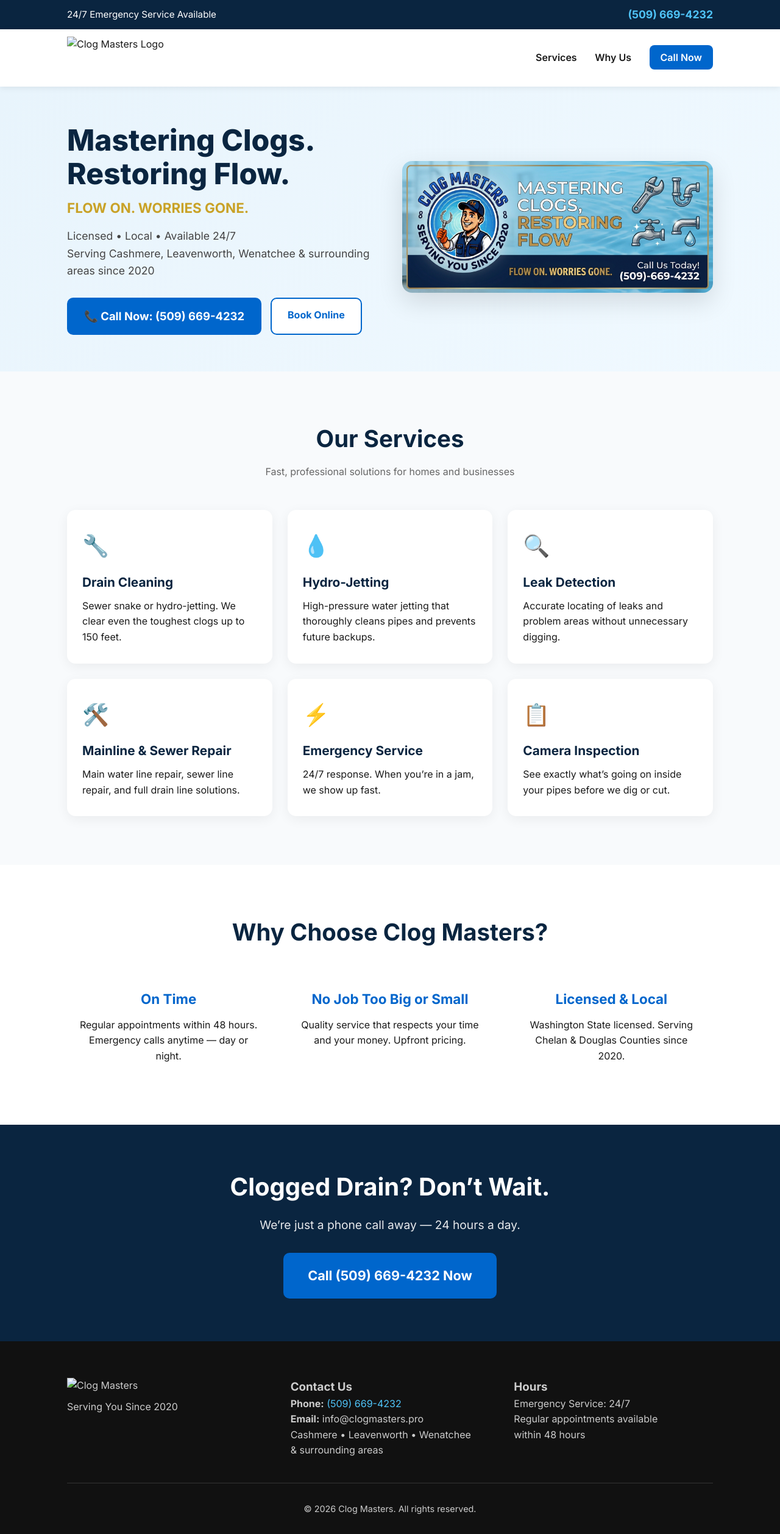
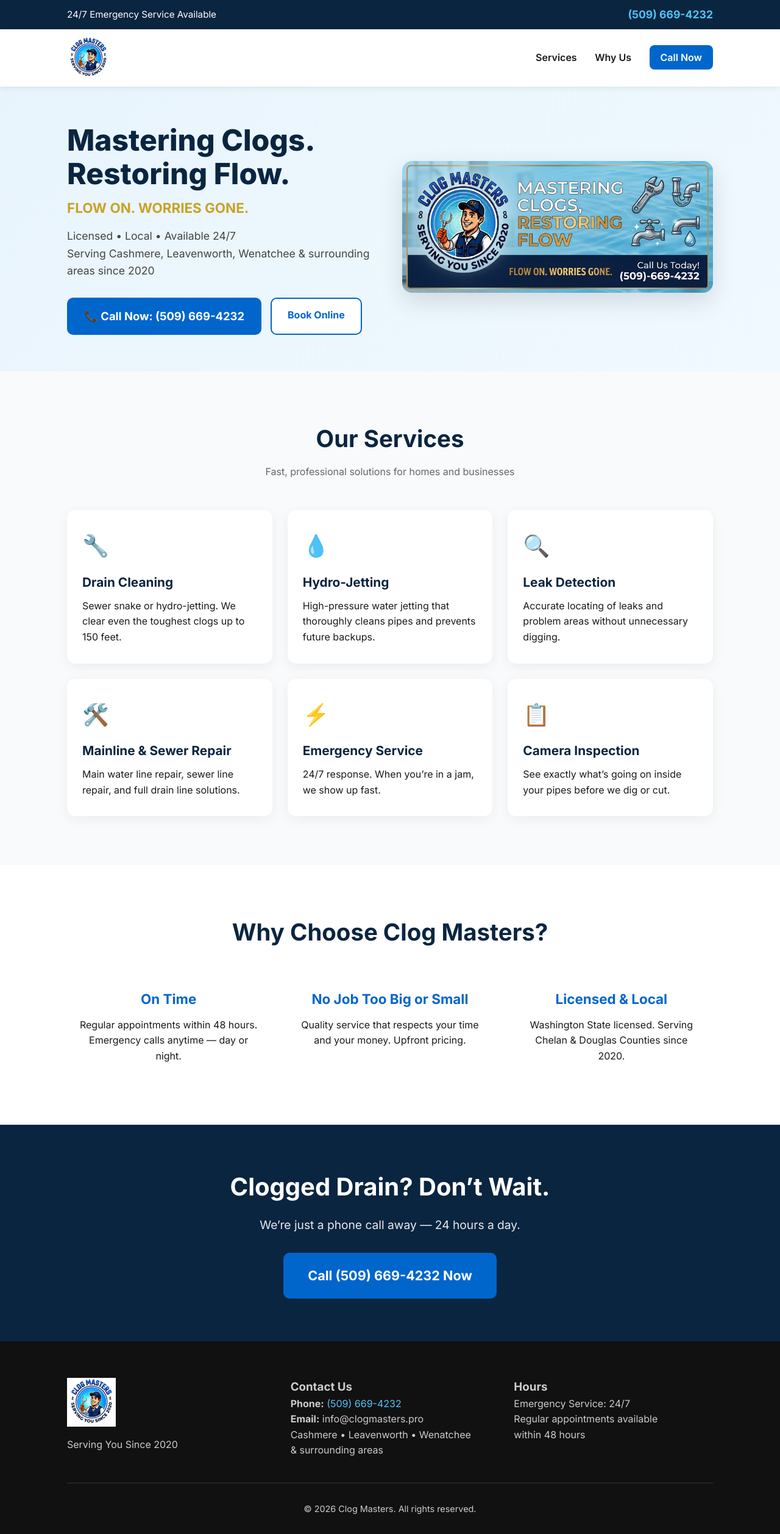
Before and after one commit to CMPLUMBING/Clog-Masters, a plain HTML site: page index.html in a window 1280 px wide. Shown: the whole page at 61% size. Drawn offline with Linux system fonts and the light colour scheme.

Commit message:
Update index.html

```diff
--- a/index.html
+++ b/index.html
@@ -22,7 +22,7 @@
   <!-- Header -->
   <header>
     <div class="container header-inner">
-      <img src="images/logo.png" alt="Clog Masters Logo" class="logo">
+      <img src="images/logo.JPG" alt="Clog Masters Logo" class="logo">
       <nav>
         <a href="#services">Services</a>
         <a href="#why-us">Why Us</a>
@@ -130,7 +130,7 @@
     <div class="container">
       <div class="footer-content">
         <div>
-          <img src="images/logo.png" alt="Clog Masters" class="footer-logo">
+          <img src="images/logo.JPG" alt="Clog Masters" class="footer-logo">
           <p>Serving You Since 2020</p>
         </div>
         <div>
```
